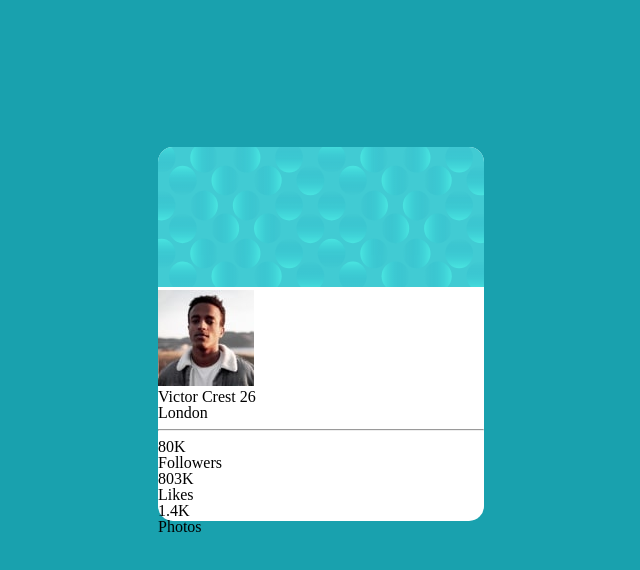
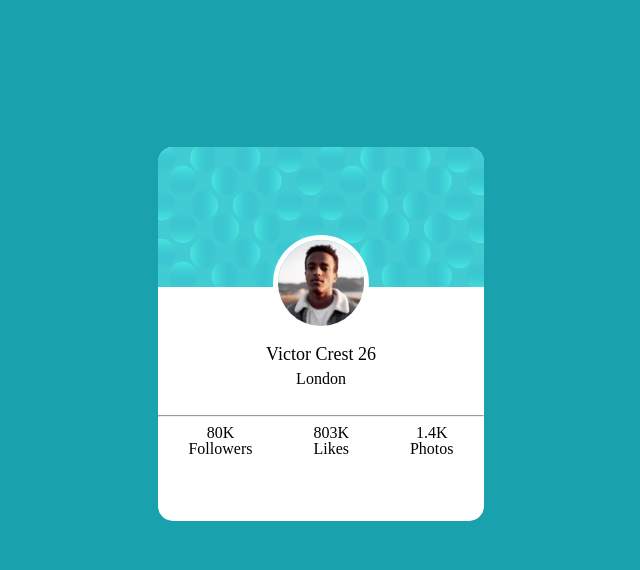
Before and after one commit to Brendan-A-Wilson/Profile-Card-Component, a plain HTML site: page index.html in a window 1280 px wide. Shown: the whole page, without its empty margins (319-959 px from the left). Drawn offline with Linux system fonts and the light colour scheme.

Commit message:
Updated HTML elements & CSS styling and positioning.

```diff
--- a/index.html
+++ b/index.html
@@ -16,24 +16,20 @@
 
   <body>
     <main>
-
       <img src="./images/bg-pattern-top.svg" class="bg-pattern-top" alt="">
-
-
           <div id="container">
-            <div class="personal-info">
               <img src="./images/bg-pattern-card.svg" class="pattern-card" alt="card-pattern">
 
               <img src="./images/image-victor.jpg" class="victor-img" alt="victor image">
 
-              <div class="">
-                <p>Victor Crest <span>26</span></p>
-                <p>London</p>
+              <div class="personal-info">
+                <p class="name-and-age"><span class="name">Victor Crest</span> <span class="age">26</span></p>
+                <p class="ldn">London</p>
               </div>
 
               <hr>
 
-              <div>
+              <div class="likes">
                 <div>
                   <p>80K</p>
                   <p>Followers</p>
@@ -49,11 +45,7 @@
                   <p>Photos</p>
                 </div>
               </div>
-
-            </div>
           </div>
-
-
     </main>
   </body>
 </html>
--- a/styles.css
+++ b/styles.css
@@ -15,8 +15,6 @@ body {
     transform: rotate(20deg);
 }
 
-
-
 #container {
     width: 326px;
     height: 374px;
@@ -32,4 +30,47 @@ body {
     height: 140px;
     border-top-left-radius: 15px;
     border-top-right-radius: 15px;
+    background-color: #41CBD3;
 }
+
+.victor-img {
+    position: relative;
+    bottom: 55px;
+    margin-bottom: -65px;
+    display: block;
+    margin-left: auto;
+    margin-right: auto;
+    border-radius: 50%;
+    border: 5px solid white;
+    height: 96px;
+    width: 96px;
+}
+
+.personal-info {
+    text-align: center;
+    margin-top: 24px;
+}
+
+.name-and-age {
+    font-size: 18px;
+    margin-bottom: 8px;
+}
+
+.name {
+
+}
+
+.age {
+
+}
+
+.ldn {
+    margin-bottom: 28px;
+}
+
+.likes {
+    display: flex;
+    flex-direction: row;
+    justify-content: space-around;
+    text-align: center;
+}
```
